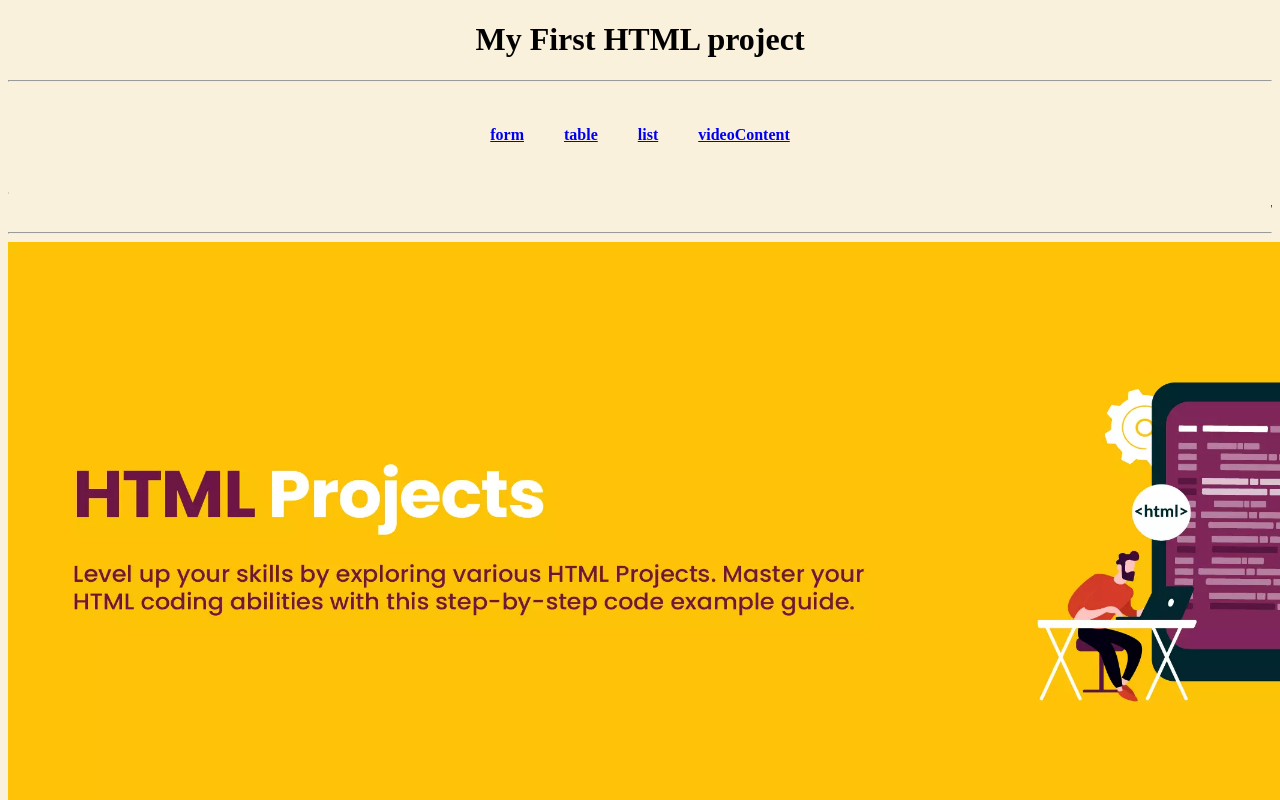
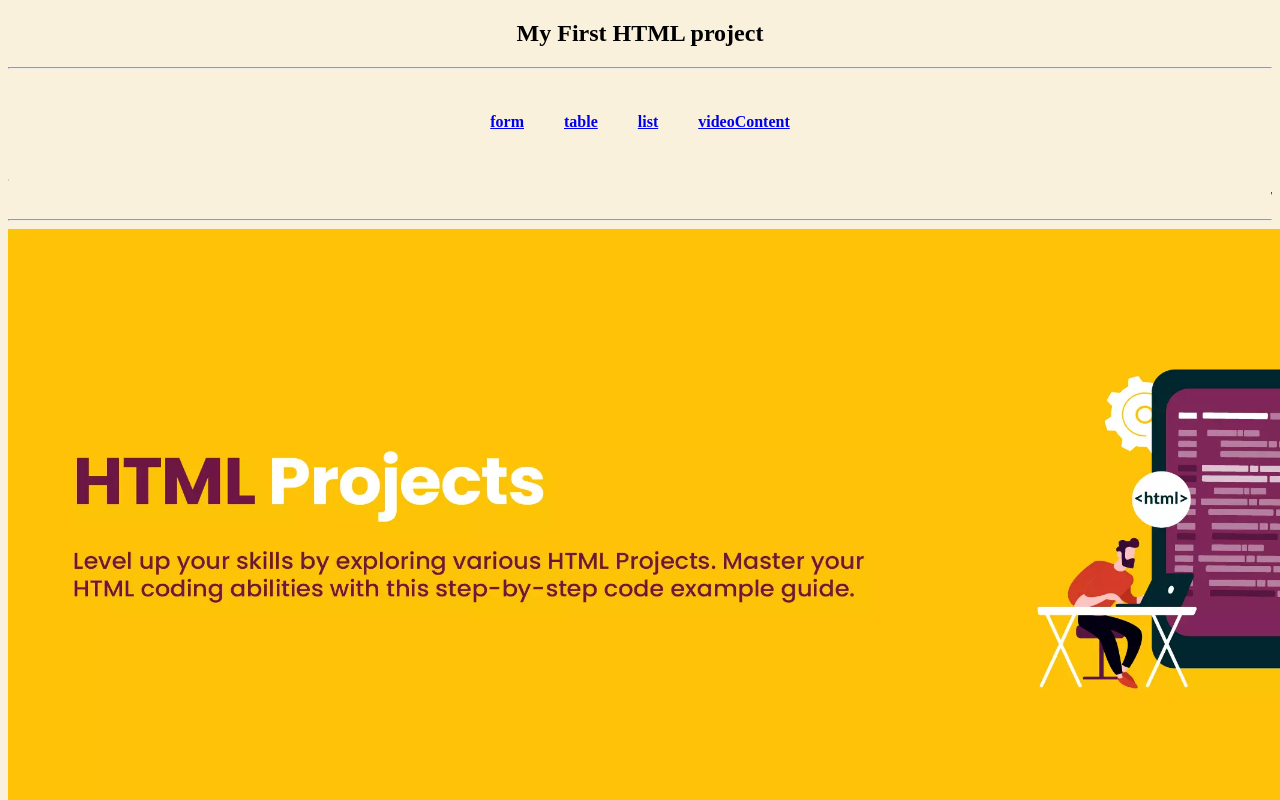
Before and after one commit to spchoudhary7110/HTML-PROJECT, a plain HTML site: page index.html in a window 1280 px wide. Shown: the top 800 px of the page. Drawn offline with Linux system fonts and the light colour scheme.

Commit message:
new changes commited

```diff
--- a/index.html
+++ b/index.html
@@ -6,7 +6,7 @@
     <title>My Project</title>
 </head>
 <body bgcolor="#faf1dc">
-    <Center><h1>My First HTML project</h1></Center>
+    <Center><h2>My First HTML project</h2></Center>
     <hr>
     <br/>
     <br>
```
